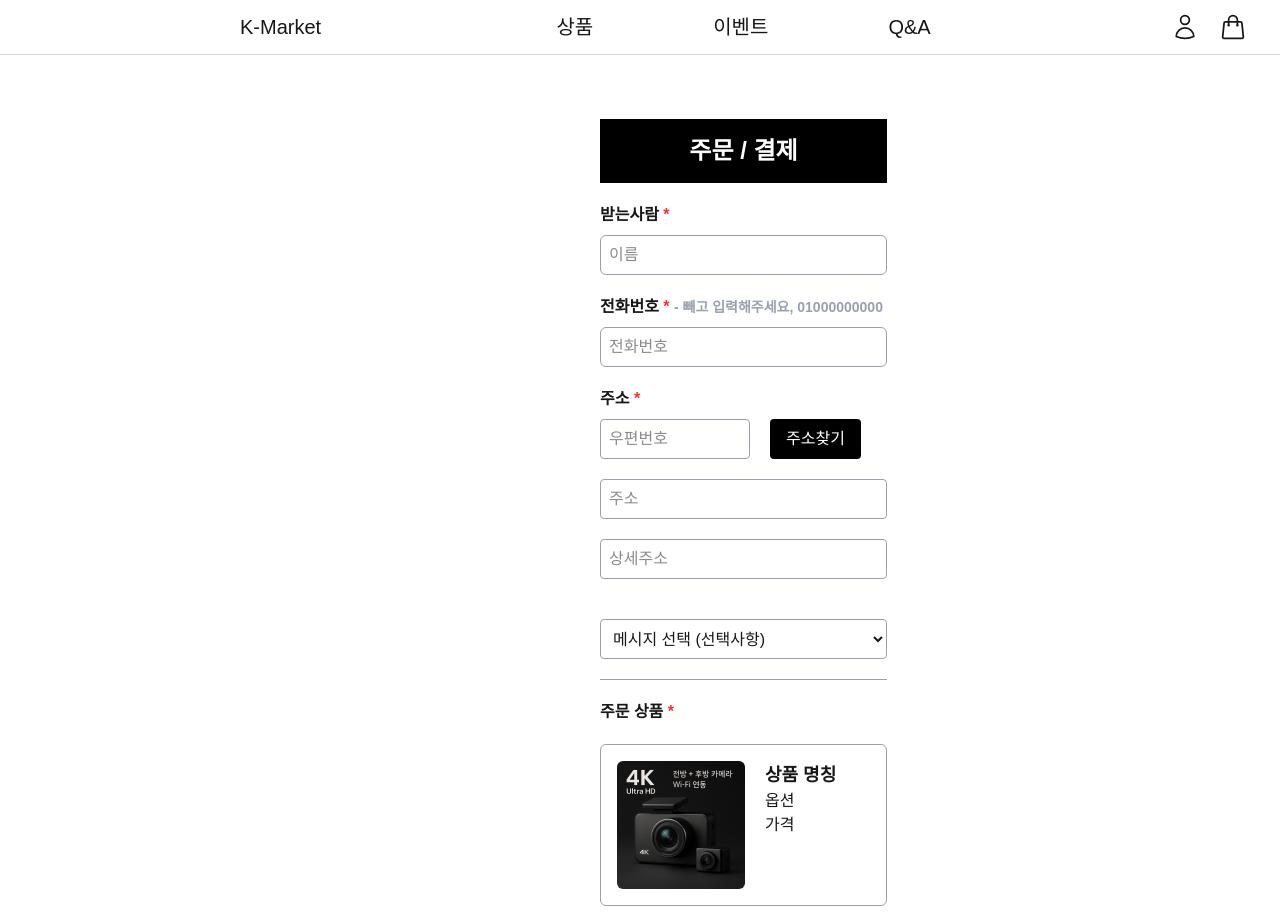
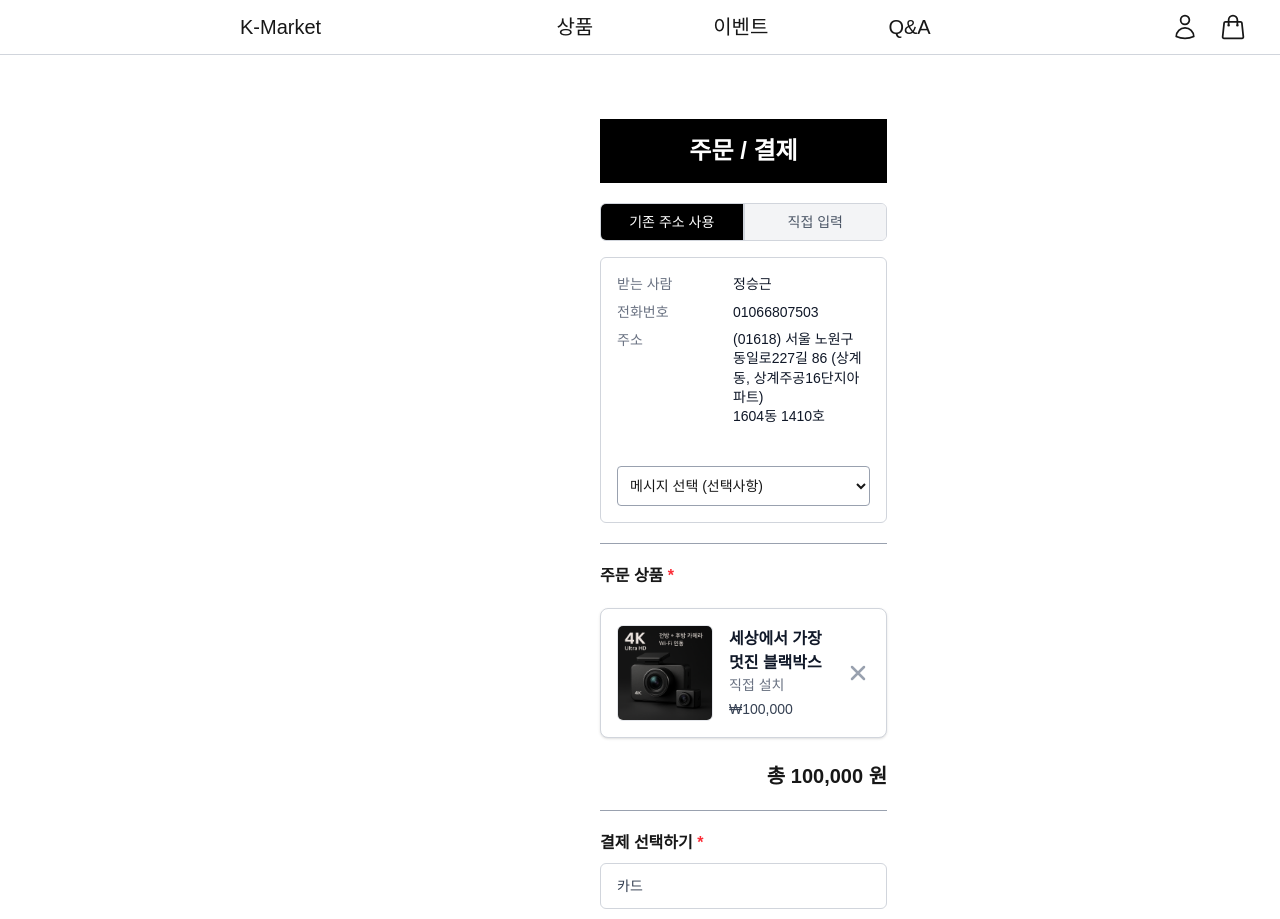
Before and after one commit to K-FreeMarket/K-FreeMarket-Web, a Next.js app: page /checkout in a window 1280 px wide. Shown: the top 919 px of the page. Built offline with nearby package versions, Linux system fonts and the light colour scheme.

Commit message:
Feat: add checkout page

```diff
--- /dev/null
+++ b/src/components/checkout/AddressSelector.tsx
@@ -0,0 +1,130 @@
+'use client'
+
+import { useState } from 'react'
+import AddressSearch from '@/components/checkout/AddressSearch'
+import DeliveryMessageSelector from '@/components/checkout/DeliveryMessageSelector'
+
+type Address = {
+  name: string
+  mobileNumber: string
+  postcode: string
+  address: string
+  detailAddress: string
+}
+
+interface AddressSelectorProps {
+  addressList: Address[]
+}
+
+export default function AddressSelector({ addressList }: AddressSelectorProps) {
+  const [addressType, setAddressType] = useState<'기존' | '직접'>('기존')
+  const selected = addressList[0] // 고정된 첫 번째 주소
+
+  return (
+    <div className='mt-5'>
+      {/* 선택 옵션 */}
+      <div className='mt-5 flex w-full overflow-hidden rounded-md border border-gray-300'>
+        {/* 기존 주소 사용 */}
+        <input
+          type='radio'
+          id='useExisting'
+          name='addressType'
+          value='기존'
+          checked={addressType === '기존'}
+          onChange={() => setAddressType('기존')}
+          className='hidden'
+        />
+        <label
+          htmlFor='useExisting'
+          className={`w-1/2 cursor-pointer border-r border-gray-300 px-4 py-2 text-center text-sm transition ${
+            addressType === '기존'
+              ? 'border-b-transparent bg-black text-white'
+              : 'bg-gray-100 text-gray-600'
+          } `}
+        >
+          기존 주소 사용
+        </label>
+
+        {/* 직접 입력 */}
+        <input
+          type='radio'
+          id='useManual'
+          name='addressType'
+          value='직접'
+          checked={addressType === '직접'}
+          onChange={() => setAddressType('직접')}
+          className='hidden'
+        />
+        <label
+          htmlFor='useManual'
+          className={`w-1/2 cursor-pointer border-l border-gray-300 px-4 py-2 text-center text-sm transition ${
+            addressType === '직접'
+              ? 'border-b-transparent bg-black text-white'
+              : 'bg-gray-100 text-gray-600'
+          } `}
+        >
+          직접 입력
+        </label>
+      </div>
+
+      {/* 기존 주소 - select 제거, 첫 주소만 표시 */}
+      {addressType === '기존' && selected && (
+        <div className='mt-4 rounded-md border border-gray-300 bg-white p-4 text-sm'>
+          <div className='grid grid-cols-[100px_1fr] items-start gap-x-4 gap-y-2'>
+            <span className='text-gray-500'>받는 사람</span>
+            <span className='font-medium text-gray-900'>{selected.name}</span>
+
+            <span className='text-gray-500'>전화번호</span>
+            <span className='font-medium text-gray-900'>{selected.mobileNumber}</span>
+
+            <span className='text-gray-500'>주소</span>
+            <div className='leading-snug font-medium text-gray-900'>
+              ({selected.postcode}) {selected.address}
+              <br />
+              {selected.detailAddress}
+            </div>
+          </div>
+
+          <div className='mt-4'>
+            <DeliveryMessageSelector />
+          </div>
+        </div>
+      )}
+
+      {/* 직접 입력 */}
+      {addressType === '직접' && (
+        <div className='mt-4 space-y-4'>
+          <div className='flex w-full flex-col gap-2'>
+            <label htmlFor='receiverName' className='text-sm font-semibold'>
+              받는 사람 <span className='text-red-500'>*</span>
+            </label>
+            <input
+              type='text'
+              name='receiverName'
+              placeholder='이름'
+              className='h-10 w-full rounded-md border border-gray-400 px-2'
+              required
+            />
+          </div>
+
+          <div className='flex w-full flex-col gap-2'>
+            <label htmlFor='receiverPhone' className='text-sm font-semibold'>
+              전화번호 <span className='text-red-500'>*</span>
+              <span className='ml-1 text-xs text-gray-400'>(하이픈 없이 입력)</span>
+            </label>
+            <input
+              type='text'
+              name='receiverPhone'
+              placeholder='01012345678'
+              className='h-10 w-full rounded-md border border-gray-400 px-2'
+              required
+            />
+          </div>
+
+          <AddressSearch />
+          <DeliveryMessageSelector />
+        </div>
+      )}
+    </div>
+  )
+}
--- a/src/components/checkout/CheckoutForm.tsx
+++ b/src/components/checkout/CheckoutForm.tsx
@@ -1,7 +1,27 @@
-import AddressSearch from '@/components/checkout/AddressSearch'
-import DeliveryMessageSelector from '@/components/checkout/DeliveryMessageSelector'
-import BlackBoxImage from '@image/images/blackboxImage.png'
-import Image from 'next/image'
+import AddressSelector from '@/components/checkout/AddressSelector'
+import CheckoutItem from '@/components/checkout/CheckoutItem'
+import PaymentMethodSelector from '@/components/checkout/PaymentMethodSelector'
+
+import BlackBox from '@image/images/blackboxImage.png'
+
+const initialItems = [
+  {
+    title: '세상에서 가장 멋진 블랙박스',
+    imageSrc: BlackBox,
+    options: ['직접 설치'],
+    price: 100000,
+  },
+]
+
+const initialAddress = [
+  {
+    name: '정승근',
+    mobileNumber: '01066807503',
+    postcode: '01618',
+    address: '서울 노원구 동일로227길 86 (상계동, 상계주공16단지아파트)',
+    detailAddress: '1604동 1410호',
+  },
+]
 
 export default function CheckoutForm() {
   return (
@@ -9,40 +29,8 @@ export default function CheckoutForm() {
       <div className='flex h-16 w-full items-center justify-center bg-black text-2xl font-semibold text-white'>
         주문 / 결제
       </div>
-      {/* 사용자 정보 이름 */}
-      <div className='mt-5 flex w-full flex-col gap-2'>
-        <label id='userName' className='text-base font-semibold'>
-          받는사람 <span className='text-red-500'>*</span>
-        </label>
-        <input
-          name='userName'
-          type='text'
-          placeholder='이름'
-          className='h-10 w-full rounded-md border border-gray-400 px-2'
-        ></input>
-      </div>
 
-      <div className='mt-5 flex w-full flex-col gap-2'>
-        <label id='userName' className='text-base font-semibold'>
-          전화번호 <span className='text-red-500'>*</span>{' '}
-          <span className='text-sm text-gray-400'>- 빼고 입력해주세요, 01000000000</span>
-        </label>
-        <input
-          name='userName'
-          type='text'
-          placeholder='전화번호'
-          className='h-10 w-full rounded-md border border-gray-400 px-2'
-        ></input>
-      </div>
-
-      {/* 주소 가져오기 */}
-      <div className='mt-5'>
-        <h4 className='text-base font-semibold'>
-          주소 <span className='text-red-500'>*</span>
-        </h4>
-        <AddressSearch />
-        <DeliveryMessageSelector />
-      </div>
+      <AddressSelector addressList={initialAddress} />
 
       <hr className='mt-5 text-gray-400' />
       {/* 상품 정보 */}
@@ -50,21 +38,7 @@ export default function CheckoutForm() {
         <h4 className='text-base font-semibold'>
           주문 상품 <span className='text-red-500'>*</span>
         </h4>
-        <div className='mt-5 flex w-full items-center justify-start gap-5 rounded-md border border-gray-400 p-4'>
-          <div className='h-32 w-32'>
-            <Image
-              src={BlackBoxImage}
-              alt={'상품 이미지'}
-              className='rounded-md object-cover'
-              loading='lazy'
-            />
-          </div>
-          <div className='flex h-32 w-auto flex-col'>
-            <span className='text-lg font-semibold'>상품 명칭</span>
-            <span>옵션</span>
-            <span>가격</span>
-          </div>
-        </div>
+        <CheckoutItem initialItems={initialItems} />
       </div>
 
       <hr className='mt-5 text-gray-400' />
@@ -74,11 +48,13 @@ export default function CheckoutForm() {
           결제 선택하기 <span className='text-red-500'>*</span>
         </h4>
 
-        <span>카드</span>
-        <span>네이버패이</span>
+        <PaymentMethodSelector methods={['카드', '네이버페이', '카카오페이']} />
       </div>
 
-      <button type='submit' className='w-full rounded-md bg-gray-400 p-3 text-xl font-semibold'>
+      <button
+        type='submit'
+        className='mt-5 w-full rounded-md bg-gray-400 p-3 text-xl font-semibold hover:bg-black hover:text-white'
+      >
         결제
       </button>
     </form>
--- /dev/null
+++ b/src/components/checkout/CheckoutItem.tsx
@@ -0,0 +1,68 @@
+'use client'
+
+import Image, { StaticImageData } from 'next/image'
+import XmarkIcon from '@image/icons/xmark.svg'
+import { useState } from 'react'
+
+type Item = {
+  title: string
+  imageSrc: string | StaticImageData
+  options: string[]
+  price: number
+}
+
+interface CheckoutItemProps {
+  initialItems: Item[] // 상태 초기화용 props
+}
+
+export default function CheckoutItem({ initialItems }: CheckoutItemProps) {
+  const [checkoutItems, setCheckoutItems] = useState<Item[]>(initialItems)
+
+  const totalPrice = checkoutItems.reduce((sum, item) => sum + item.price, 0)
+
+  const handleRemove = (index: number) => {
+    const updated = checkoutItems.filter((_, i) => i !== index)
+    setCheckoutItems(updated)
+  }
+
+  return (
+    <>
+      {checkoutItems.map((item, idx) => (
+        <div
+          key={idx}
+          className='mt-5 flex w-full items-center justify-between rounded-lg border border-gray-300 bg-white p-4 shadow-sm transition-shadow hover:shadow-md'
+        >
+          {/* 이미지 */}
+          <div className='h-24 w-24 shrink-0 overflow-hidden rounded-md border border-gray-200'>
+            <Image
+              src={item.imageSrc}
+              alt={`${item.title} 이미지`}
+              className='h-full w-full object-cover'
+              loading='lazy'
+            />
+          </div>
+
+          {/* 상품 정보 */}
+          <div className='ml-4 flex flex-1 flex-col justify-between text-sm'>
+            <span className='text-base font-semibold text-gray-900'>{item.title}</span>
+            <span className='text-gray-500'>{item.options.join(', ')}</span>
+            <span className='mt-1 font-medium text-gray-700'>₩{item.price.toLocaleString()}</span>
+          </div>
+
+          {/* 삭제 버튼 */}
+          <button
+            type='button'
+            className='ml-4 text-gray-400 transition-colors hover:text-red-500'
+            aria-label='Remove item'
+            onClick={() => handleRemove(idx)}
+          >
+            <XmarkIcon className='h-6 w-6' />
+          </button>
+        </div>
+      ))}
+      <h3 className='mt-6 text-end text-xl font-semibold'>
+        총 {totalPrice.toLocaleString('ko-KR')} 원
+      </h3>
+    </>
+  )
+}
--- /dev/null
+++ b/src/components/checkout/PaymentMethodSelector.tsx
@@ -0,0 +1,37 @@
+'use client'
+
+import { useState } from 'react'
+
+interface PaymentMethodSelectorProps {
+  methods: string[]
+}
+
+export default function PaymentMethodSelector({ methods }: PaymentMethodSelectorProps) {
+  const [selected, setSelected] = useState<string>('')
+
+  const handleSelect = (method: string) => {
+    setSelected(method)
+  }
+
+  return (
+    <div className='mt-2 flex flex-col gap-3'>
+      {methods.map((method) => (
+        <button
+          key={method}
+          type='button'
+          onClick={() => handleSelect(method)}
+          className={`w-full rounded-md border px-4 py-3 text-left text-sm font-medium transition ${
+            selected === method
+              ? 'border-black bg-black text-white'
+              : 'border-gray-300 bg-white text-gray-700 hover:border-black'
+          }`}
+        >
+          {method}
+        </button>
+      ))}
+
+      {/* Hidden input for form submission */}
+      <input type='hidden' name='paymentMethod' value={selected} />
+    </div>
+  )
+}
```
Also changed, not shown: public/icons/xmark.svg (added).
